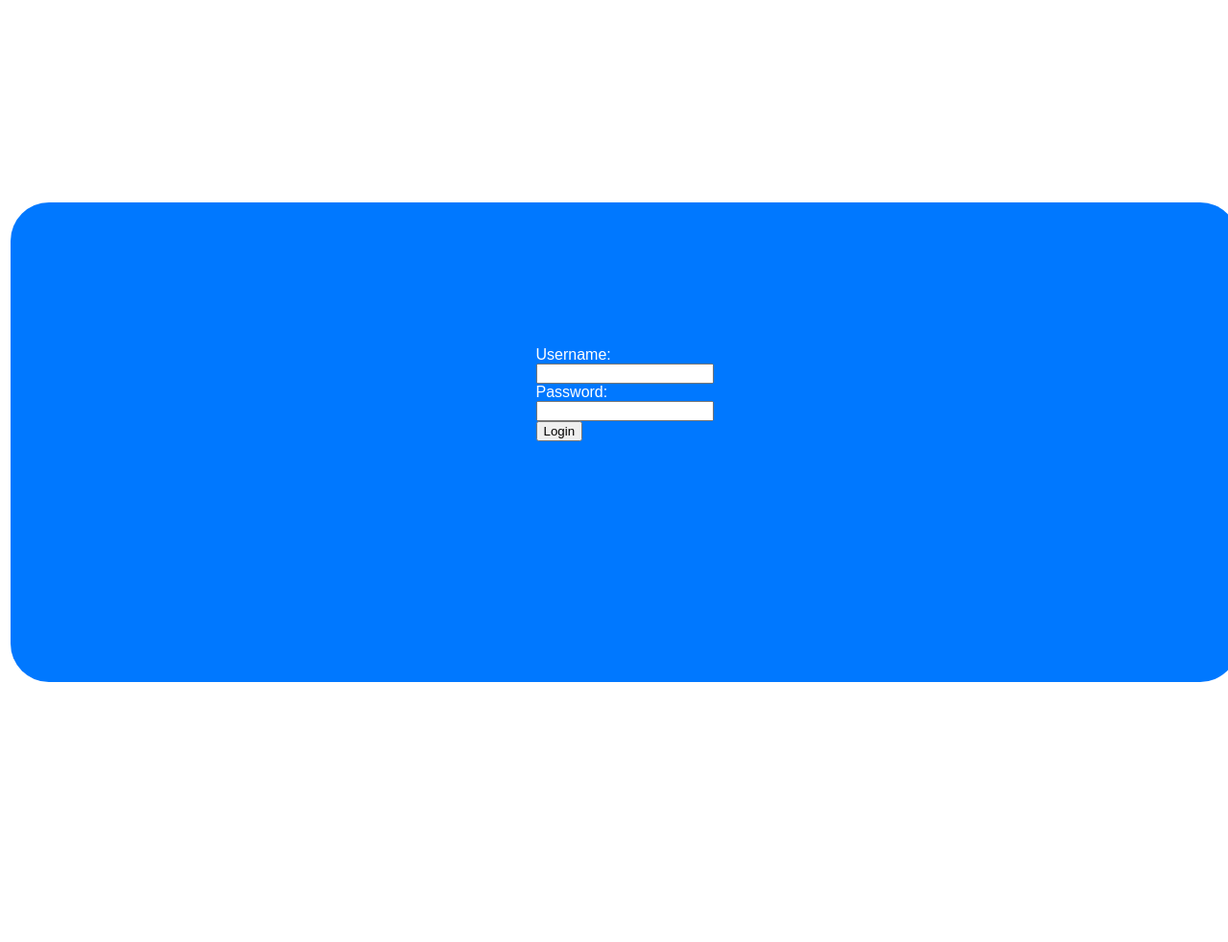
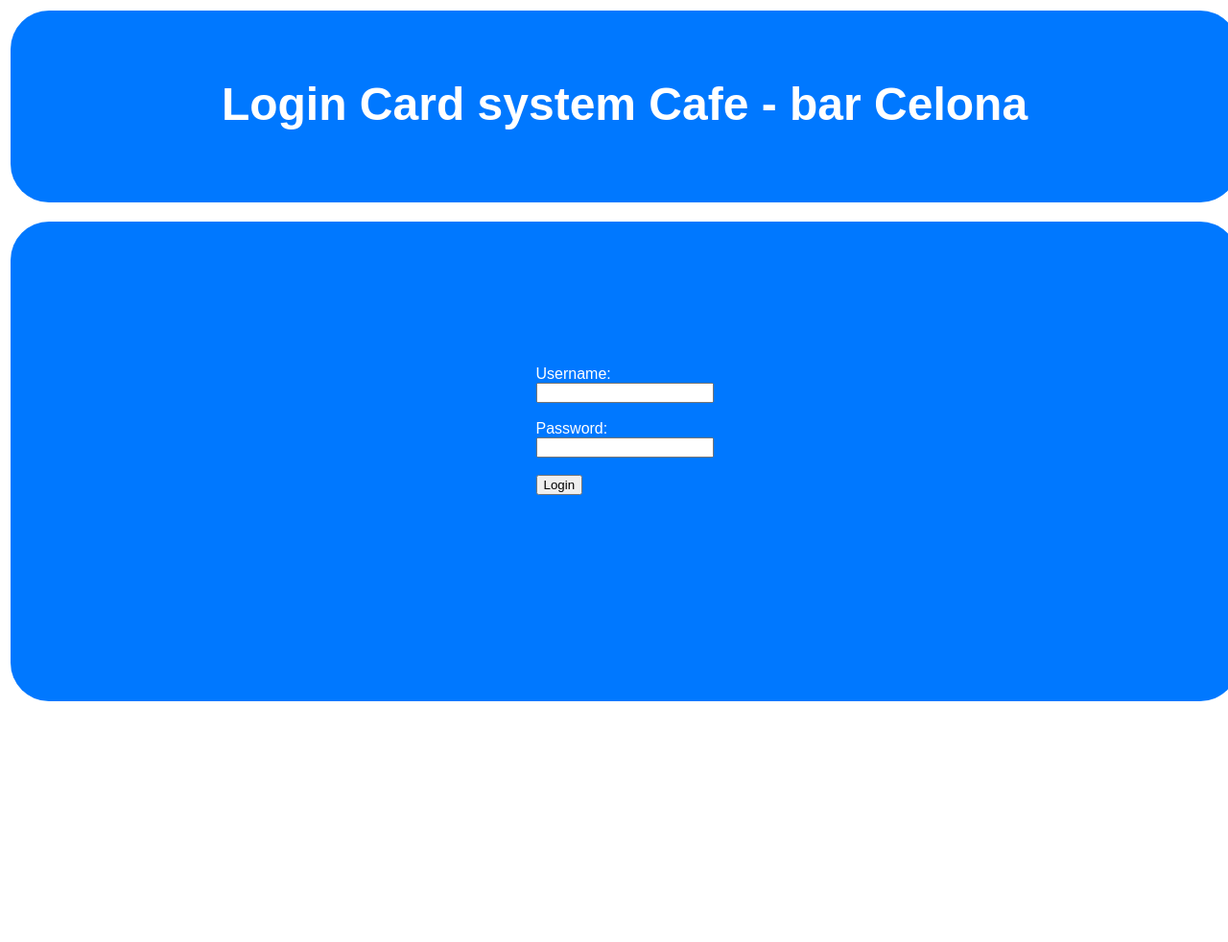
Before and after one commit to PietPtr/FinalProject, a Django app: page /restaurant/login in a window 1280 px wide. Shown: the whole page at 96% size. Run offline with Django 3.2, Linux system fonts and the light colour scheme.

Commit message:
Modify appearances

```diff
--- a/backend/restaurant/static/stylesheet.css
+++ b/backend/restaurant/static/stylesheet.css
@@ -202,7 +202,7 @@ div.login {
     margin: 0px 0px 0px 0px;
     border-radius: 40px;
     position: relative;
-    margin-top: 200px;
+    margin-top: 20px;
     margin-bottom: auto;
 }
 
--- a/backend/restaurant/templates/login.html
+++ b/backend/restaurant/templates/login.html
@@ -4,11 +4,14 @@
 <head>
     <link rel="stylesheet" type="text/css" href="{%  static 'stylesheet.css' %}">
     <link rel="shortcut icon" href="{% static 'favicon.ico' %}">
-</header>
-<title>Login</title>
+    <title> Login </title>
 </head>
+
 <body>
 <div class="container">
+    <div class="header">
+        <h1> Login Card system Cafe - bar Celona </h1>
+    </div>
   <div class="login">
     <div class="loginbox">
         {% if Error %}
@@ -21,8 +24,10 @@
           {% csrf_token %}
         Username:<br>
         <input type="text" name="username"><br>
+          <br>
         Password:<br>
         <input type="password" name="password"><br>
+          <br>
         <input type="submit" value="Login">
       </form>
     </div>
```
